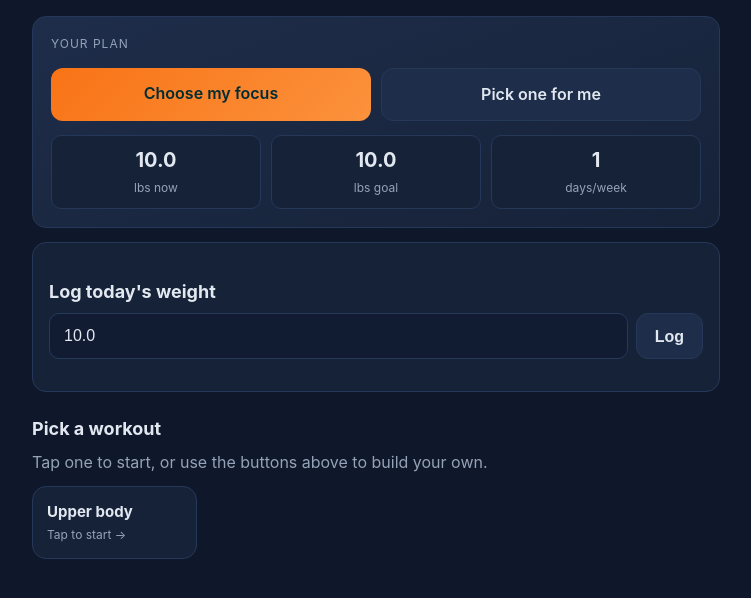
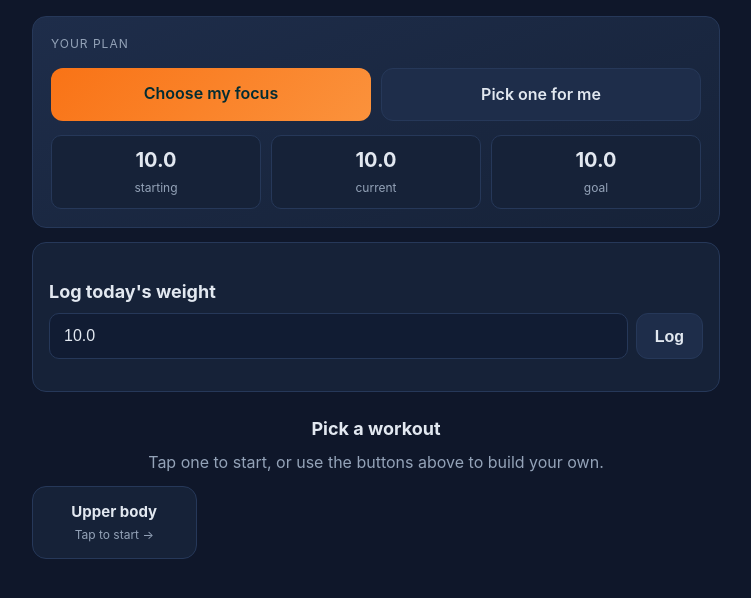
Before and after one commit to abwalker417/HomeFit, a Flask app: page / in a window 1280 px wide. Shown: the part 70-668 px from the top of the page, without its empty margins (264-1015 px from the left). Run offline with Flask 3, Linux system fonts and the light colour scheme; the visitor is signed in with stand-in values (Sample User, id 1); tables that the repository leaves empty hold one stand-in row (values such as "Sample post"); data that the repository does not hold is empty.

Commit message:
Show starting/current/goal weight in hero stats, center workout picker
Co-Authored-By: Claude Sonnet 4.6 <noreply@anthropic.com>

```diff
--- a/database.py
+++ b/database.py
@@ -359,4 +359,5 @@ def get_stats(user_id):
         "total_workouts": total,
         "last_workout": last["completed_at"] if last else None,
         "weight_change": trend,
+        "starting_weight": weights[0]["weight"] if weights else None,
     }
--- a/templates/dashboard.html
+++ b/templates/dashboard.html
@@ -16,16 +16,16 @@
 
   <div class="hero-stats">
     <div>
+      <strong>{{ stats.starting_weight or profile.current_weight }}</strong>
+      <span>starting</span>
+    </div>
+    <div>
       <strong>{{ profile.current_weight }}</strong>
-      <span>lbs now</span>
+      <span>current</span>
     </div>
     <div>
       <strong>{{ profile.goal_weight }}</strong>
-      <span>lbs goal</span>
-    </div>
-    <div>
-      <strong>{{ profile.days_per_week }}</strong>
-      <span>days/week</span>
+      <span>goal</span>
     </div>
   </div>
 </section>
@@ -40,7 +40,7 @@
   <p id="weight-status" class="subtle"></p>
 </section>
 
-<section>
+<section style="text-align: center;">
   <h2 class="section-title">Pick a workout</h2>
   <p class="subtle" style="margin: 4px 0 12px;">Tap one to start, or use the buttons above to build your own.</p>
   <div class="day-grid">
```
